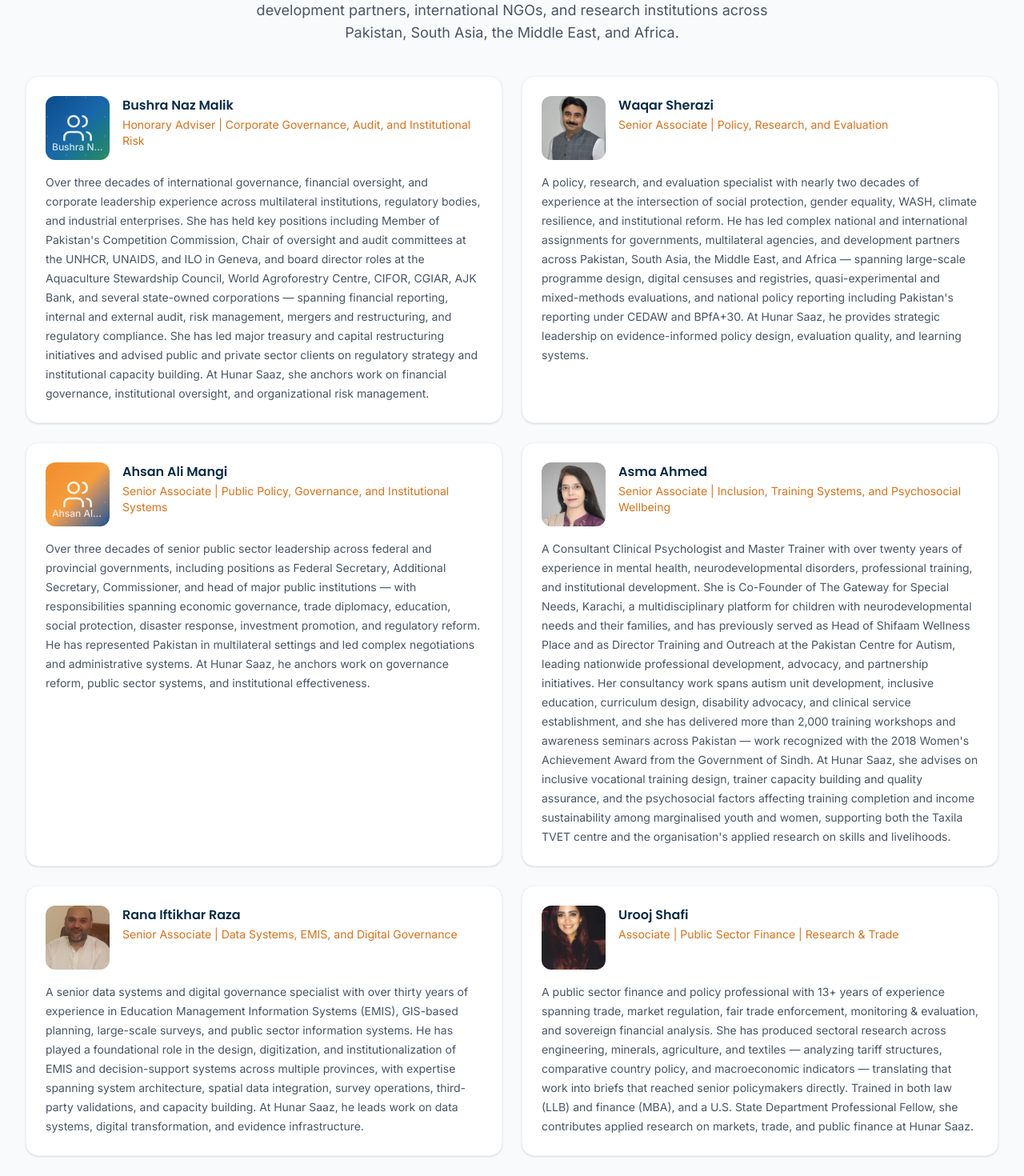
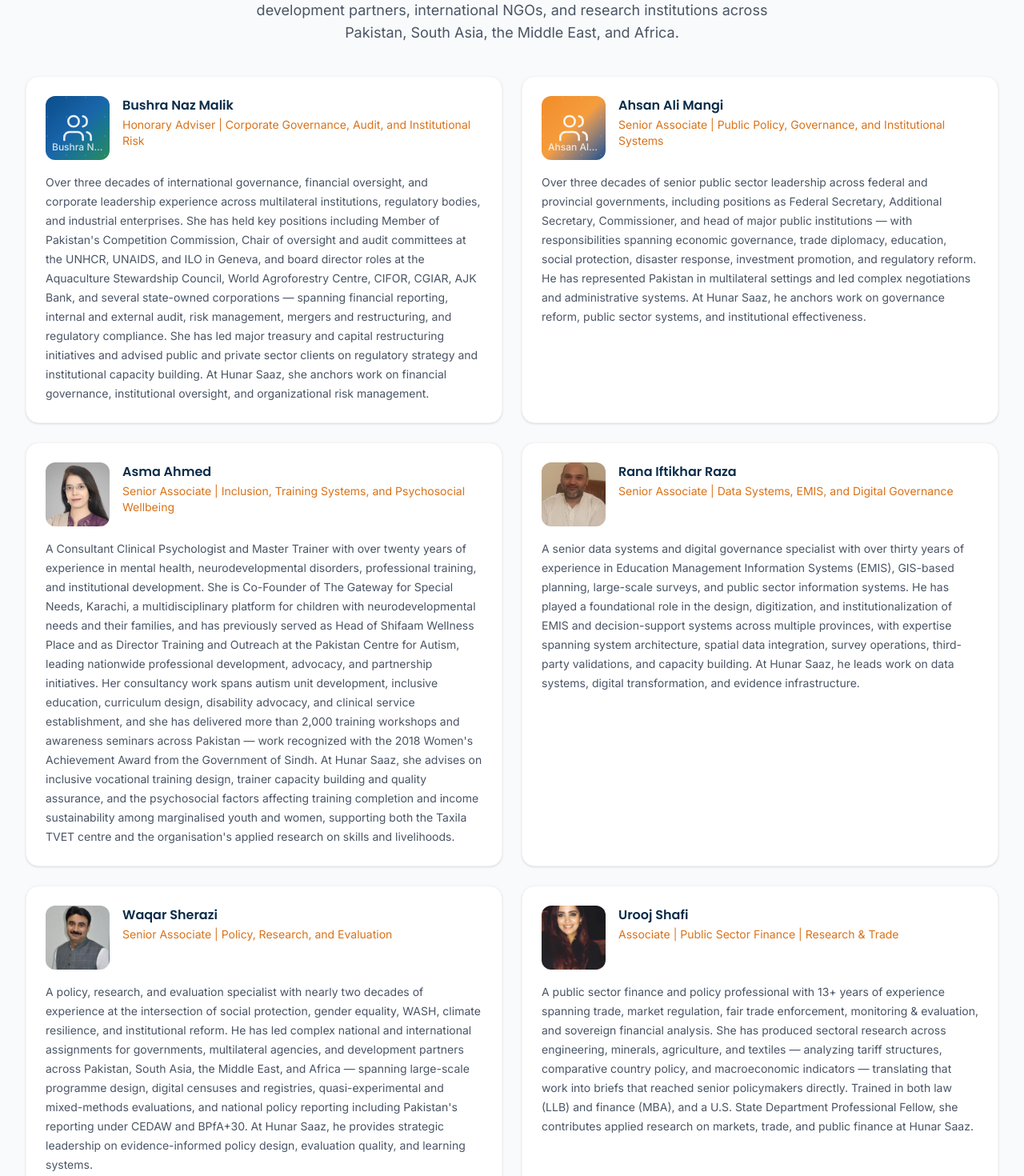
Before and after one commit to u929366-alt/urooj, a Next.js app: page /advisory in a window 1280 px wide. Shown: the part 4100-5570 px from the top of the page at 80% size. Built offline with nearby package versions, Linux system fonts and the light colour scheme.

Commit message:
Place Waqar Sherazi after Rana Iftikhar Raza on the advisory page
Co-Authored-By: Claude Opus 5 <noreply@anthropic.com>
Claude-Session: https://claude.ai/code/session_01QuSgd9PdQHbfuPeLVfvyVe

```diff
--- a/src/app/(frontend)/advisory/page.tsx
+++ b/src/app/(frontend)/advisory/page.tsx
@@ -159,12 +159,6 @@ const associates: {
     bio: "Over three decades of international governance, financial oversight, and corporate leadership experience across multilateral institutions, regulatory bodies, and industrial enterprises. She has held key positions including Member of Pakistan's Competition Commission, Chair of oversight and audit committees at the UNHCR, UNAIDS, and ILO in Geneva, and board director roles at the Aquaculture Stewardship Council, World Agroforestry Centre, CIFOR, CGIAR, AJK Bank, and several state-owned corporations — spanning financial reporting, internal and external audit, risk management, mergers and restructuring, and regulatory compliance. She has led major treasury and capital restructuring initiatives and advised public and private sector clients on regulatory strategy and institutional capacity building. At Hunar Saaz, she anchors work on financial governance, institutional oversight, and organizational risk management.",
   },
   {
-    name: "Waqar Sherazi",
-    role: "Senior Associate | Policy, Research, and Evaluation",
-    photo: "/team/waqar-sherazi.jpg",
-    bio: "A policy, research, and evaluation specialist with nearly two decades of experience at the intersection of social protection, gender equality, WASH, climate resilience, and institutional reform. He has led complex national and international assignments for governments, multilateral agencies, and development partners across Pakistan, South Asia, the Middle East, and Africa — spanning large-scale programme design, digital censuses and registries, quasi-experimental and mixed-methods evaluations, and national policy reporting including Pakistan's reporting under CEDAW and BPfA+30. At Hunar Saaz, he provides strategic leadership on evidence-informed policy design, evaluation quality, and learning systems.",
-  },
-  {
     name: "Ahsan Ali Mangi",
     role: "Senior Associate | Public Policy, Governance, and Institutional Systems",
     bio: "Over three decades of senior public sector leadership across federal and provincial governments, including positions as Federal Secretary, Additional Secretary, Commissioner, and head of major public institutions — with responsibilities spanning economic governance, trade diplomacy, education, social protection, disaster response, investment promotion, and regulatory reform. He has represented Pakistan in multilateral settings and led complex negotiations and administrative systems. At Hunar Saaz, he anchors work on governance reform, public sector systems, and institutional effectiveness.",
@@ -180,6 +174,12 @@ const associates: {
     role: "Senior Associate | Data Systems, EMIS, and Digital Governance",
     photo: "/team/rana-iftikhar-raza.jpg",
     bio: "A senior data systems and digital governance specialist with over thirty years of experience in Education Management Information Systems (EMIS), GIS-based planning, large-scale surveys, and public sector information systems. He has played a foundational role in the design, digitization, and institutionalization of EMIS and decision-support systems across multiple provinces, with expertise spanning system architecture, spatial data integration, survey operations, third-party validations, and capacity building. At Hunar Saaz, he leads work on data systems, digital transformation, and evidence infrastructure.",
+  },
+  {
+    name: "Waqar Sherazi",
+    role: "Senior Associate | Policy, Research, and Evaluation",
+    photo: "/team/waqar-sherazi.jpg",
+    bio: "A policy, research, and evaluation specialist with nearly two decades of experience at the intersection of social protection, gender equality, WASH, climate resilience, and institutional reform. He has led complex national and international assignments for governments, multilateral agencies, and development partners across Pakistan, South Asia, the Middle East, and Africa — spanning large-scale programme design, digital censuses and registries, quasi-experimental and mixed-methods evaluations, and national policy reporting including Pakistan's reporting under CEDAW and BPfA+30. At Hunar Saaz, he provides strategic leadership on evidence-informed policy design, evaluation quality, and learning systems.",
   },
   {
     name: "Urooj Shafi",
```
